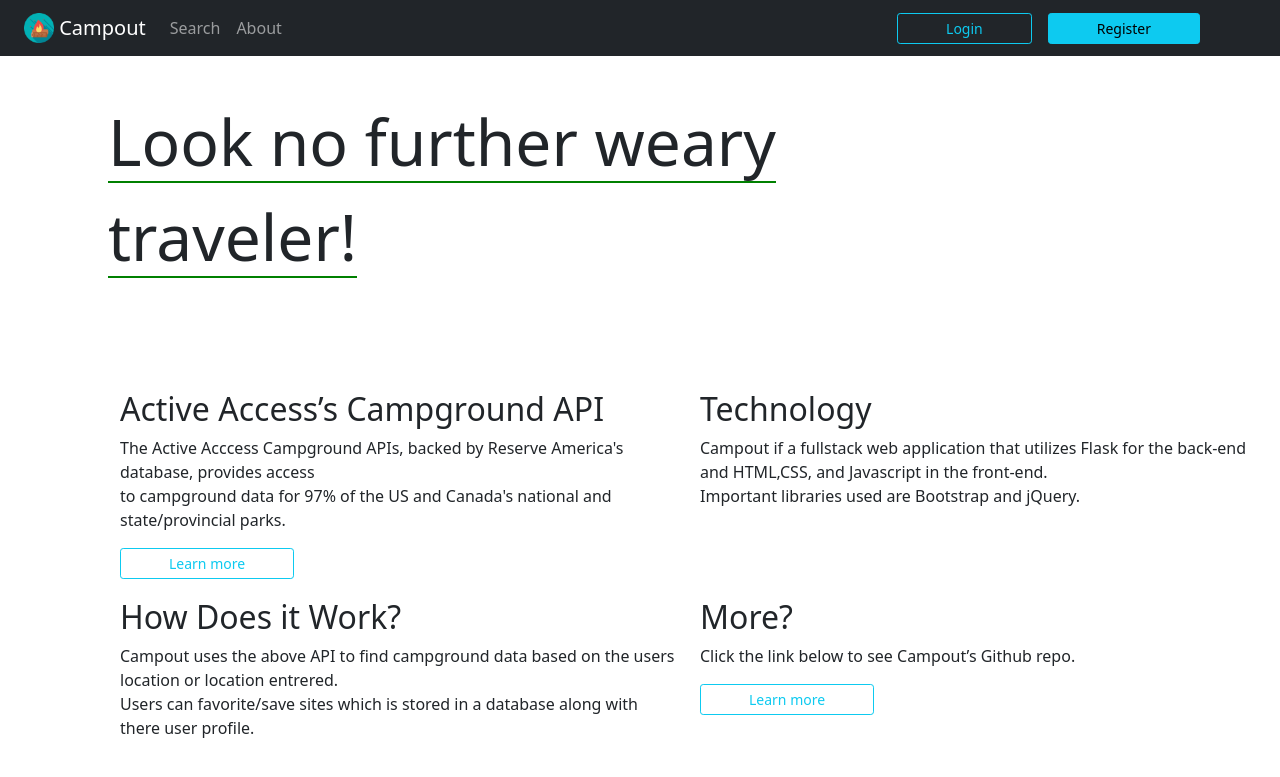
After one commit to jdarling96/Campout-capstone-1, a Python web app: template templates/about.html in a window 1280 px wide; the page is wider, and only the part inside the window is pictured. The commit adds this page. Shown: the top 777 px of that part. Run offline with Jinja, Linux system fonts and the light colour scheme; the template is opened without the code that fills it, so the values that code supplies are empty.

Commit message:
Added and styled about page. Added registration and login forms using wtfforms.

```diff
--- /dev/null
+++ b/static/app.js
@@ -0,0 +1,9 @@
+window.onload = function () {
+    if (window.jQuery) {
+      // jQuery is loaded
+      console.log("jQuery has loaded!");
+    } else {
+      // jQuery is not loaded
+      console.log("jQuery has not loaded!");
+    }
+}
--- /dev/null
+++ b/templates/about.html
@@ -0,0 +1,38 @@
+{% extends 'base.html' %} {% block content %}
+
+
+<div class="container-fluid m-5">
+    <div class="d-flex flex-row justify-content-start m-5 pb-5" style="margin-bottom:20vh;">
+        <div>
+            <h2 class="display-3"> <p style=" border-bottom: 2px solid green;">Look no further weary</p><p style=" border-bottom: 2px solid green; width: min-content;">traveler!</p></h2>
+        </div>
+    </div>
+    <div class="d-flex flex-row justify-content-between m-5">
+        <div class="container-sm" style="height:20vh;">
+            <h2>Active Access’s Campground API</h2>
+            <p>The Active Acccess Campground APIs, backed by Reserve America's database, provides access <br> to campground data for 97% of the US and Canada's national and state/provincial parks.</p>
+            <button class="btn btn-outline-info btn-sm px-5">Learn more</button>
+        </div>
+        <div class="container-sm">
+            <h2>Technology</h2>
+            <p>Campout if a fullstack web application that utilizes Flask for the back-end and HTML,CSS, and Javascript in the front-end.<br> Important libraries used are Bootstrap and jQuery. </p>
+        </div>
+    </div>
+    <div class="d-flex flex-row justify-content-between m-5">
+        <div class="container-sm" style="height:20vh;">
+            <h2>How Does it Work?</h2>
+            <p>Campout uses the above API to find campground data based on the users location or location entrered.<br> Users can favorite/save sites which is stored in a database along with there user profile.</p>
+        </div>
+        <div class="container-sm">
+            <h2>More?</h2>
+            <p>Click the link below to see Campout’s Github repo.</p>
+            <button class="btn btn-outline-info btn-sm px-5">Learn more</button>
+        </div>
+    </div>
+
+  </div>
+
+
+
+
+{% endblock %}
--- a/templates/base.html
+++ b/templates/base.html
@@ -11,6 +11,9 @@
   integrity="sha384-EVSTQN3/azprG1Anm3QDgpJLIm9Nao0Yz1ztcQTwFspd3yD65VohhpuuCOmLASjC"
   crossorigin="anonymous">
 
+  <script src="https://code.jquery.com/jquery-3.6.0.js"
+  integrity="sha256-H+K7U5CnXl1h5ywQfKtSj8PCmoN9aaq30gDh27Xc0jk="
+  crossorigin="anonymous"></script>
   <script src="https://cdn.jsdelivr.net/npm/@popperjs/core@2.9.2/dist/umd/popper.min.js"
   integrity="sha384-IQsoLXl5PILFhosVNubq5LC7Qb9DXgDA9i+tQ8Zj3iwWAwPtgFTxbJ8NT4GN1R8p"
   crossorigin="anonymous"></script>
@@ -41,7 +44,7 @@
                         <span>Search</span></a>
                 </li>
                 <li>
-                    <a class="nav-link" href="/">
+                    <a id="about" class="nav-link" href="/about">
                         <span>About</span>
                     </a>
                 </li>
@@ -58,6 +61,6 @@
     {% endblock %}
 
 
-
+<script src="/static/app.js"></script>
 </body>
 </html>
```
Also changed, not shown: app.py (+27 -0 lines), forms.py (added, +29 -0 lines), models.py (+7 -0 lines).
